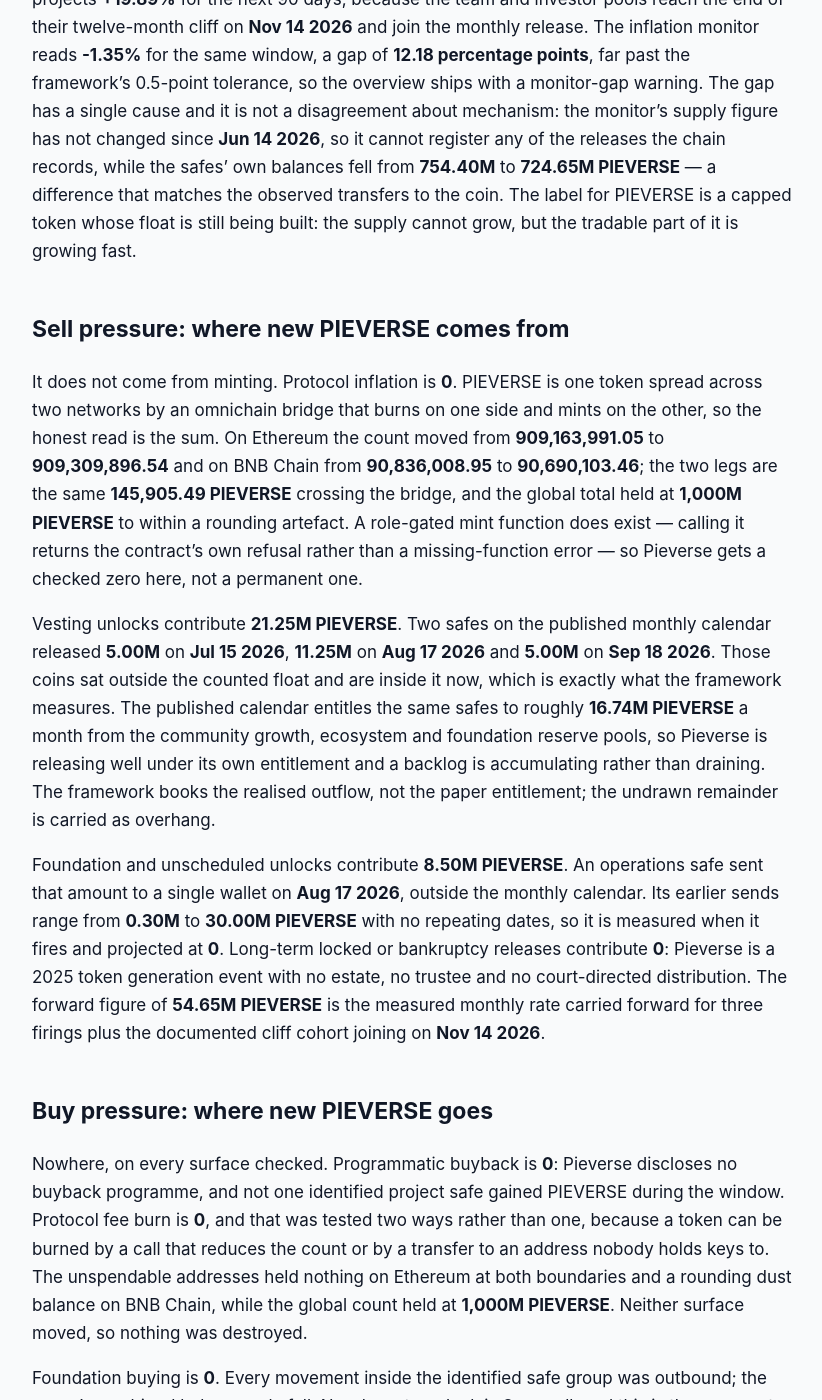
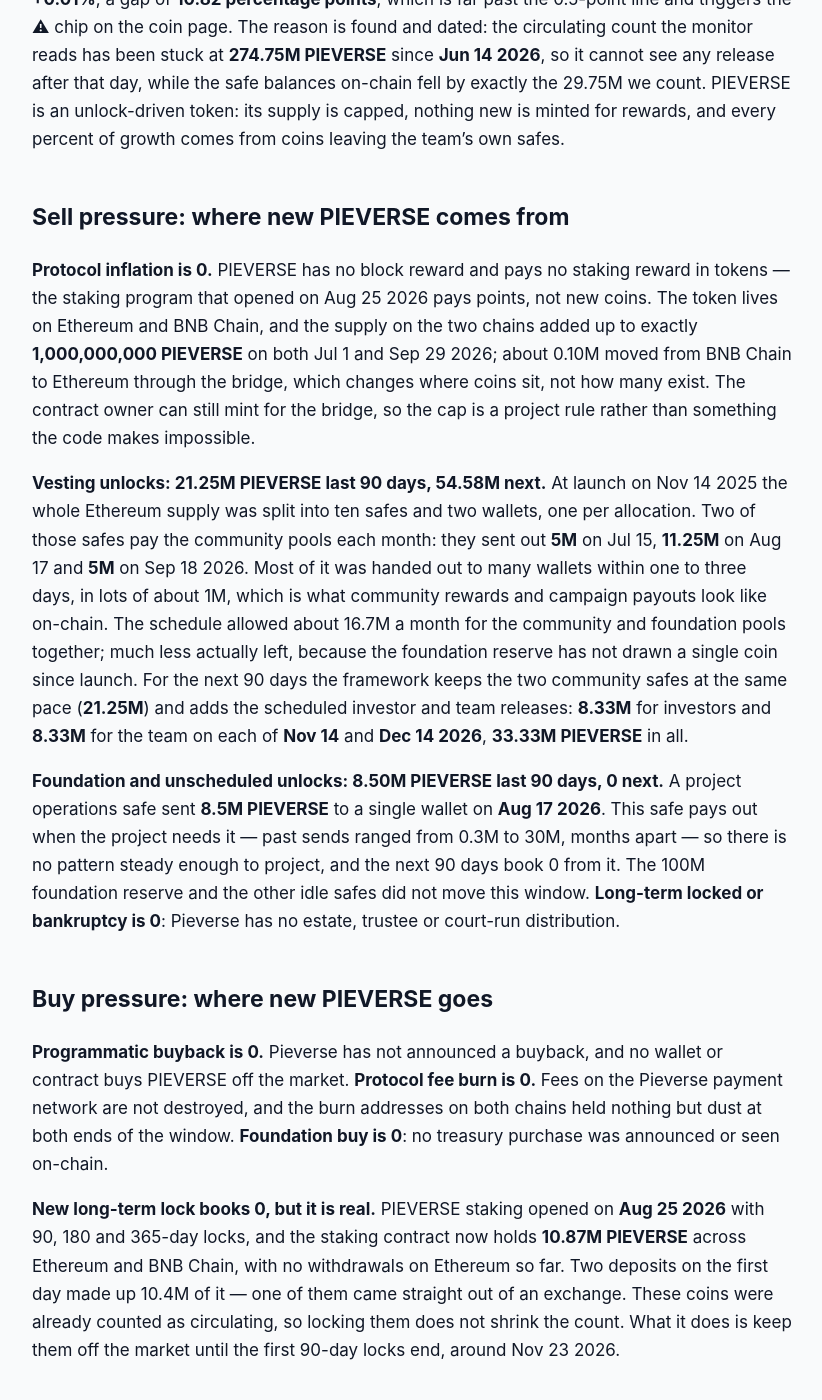
Before and after one commit to jeevansongmy-spec/mrnasdog-articles, a Jekyll site: the page built from crypto/pieverse-pressure-framework.md, in a window 1280 px wide and 1400 px high, scrolled down 613 px. Shown: the whole window, without its empty margins (228-1050 px from the left). Built offline with Jekyll 4.4.1, drawn with Linux system fonts in a browser that asks for light colours; some of the changed text lies outside the part shown.

Commit message:
publish: crypto/pieverse-pressure-framework

```diff
--- a/crypto/pieverse-pressure-framework.md
+++ b/crypto/pieverse-pressure-framework.md
@@ -1,6 +1,6 @@
 ---
 title:         "PIEVERSE Inflation Analysis · September 2026 · Supply growing · projected to keep growing"
-description:   "PIEVERSE cannot be minted, yet its float grew 10.83% in 90 days as vesting safes released 29.75M tokens. A November cliff doubles the monthly release."
+description:   "PIEVERSE is inflationary: 29.75M released from project safes in 90 days, +10.83% net, no buyback or burn, and +19.87% next as investor unlocks start Nov 14 2026."
 canonical_url: "https://mrnasdog.com/research/pieverse/inflation"
 tags:          ["crypto", "pieverse", "tokenomics", "vesting"]
 published:     true
@@ -10,46 +10,44 @@ Originally published at [PIEVERSE Inflation Analysis · September 2026 · Supply
 
 # PIEVERSE Inflation Analysis · September 2026 · Supply growing · projected to keep growing
 
-Pieverse cannot print PIEVERSE — the count in existence read exactly **1,000M PIEVERSE** across Ethereum and BNB Chain at both ends of the last 90 days — and the Pressure Framework still reads PIEVERSE at **+10.83%** over that window and **+19.89%** over the next 90 days. All of it comes from one mechanism: vesting safes holding **724.65M PIEVERSE** handing coins to the market on a monthly calendar that began at the Nov 14 2025 token generation event. Sell pressure is **29.75M PIEVERSE**, buy pressure is **0**, and the cap is a hard **1,000M PIEVERSE** that no mint can lift.
+The MrNasdog Pressure Framework reads PIEVERSE as inflationary: **29.75M PIEVERSE** left the Pieverse project safes in the last 90 days, a net **+10.83%** of the **274.75M** circulating, with no buyback and no burn to offset it. The next 90 days read **+19.87%**, because the 12-month lock on the investor and team allocations ends on **Nov 14 2026** and adds **33.33M PIEVERSE** to the monthly community payouts. The supply is capped at **1B PIEVERSE**, so the ceiling is fixed — but about **728.65M** of it still sits in project safes waiting to be released.
 
 ## The verdict, in one paragraph
 
-Against a circulating base of **274.75M PIEVERSE**, the framework books **29.75M PIEVERSE** of sell pressure and **0** of buy pressure over the trailing 90 days — a net of **+10.83%** — and projects **+19.89%** for the next 90 days, because the team and investor pools reach the end of their twelve-month cliff on **Nov 14 2026** and join the monthly release. The inflation monitor reads **-1.35%** for the same window, a gap of **12.18 percentage points**, far past the framework’s 0.5-point tolerance, so the overview ships with a monitor-gap warning. The gap has a single cause and it is not a disagreement about mechanism: the monitor’s supply figure has not changed since **Jun 14 2026**, so it cannot register any of the releases the chain records, while the safes’ own balances fell from **754.40M** to **724.65M PIEVERSE** — a difference that matches the observed transfers to the coin. The label for PIEVERSE is a capped token whose float is still being built: the supply cannot grow, but the tradable part of it is growing fast.
+Over the trailing 90 days (Jul 1 to Sep 29 2026) Pieverse released **29.75M PIEVERSE** from its vesting safes and removed nothing, so the framework reads **+10.83% net**. Over the next 90 days it projects **54.58M PIEVERSE** released and **+19.87% net**. The inflation monitor reads **+0.01%**, a gap of **10.82 percentage points**, which is far past the 0.5-point line and triggers the ⚠ chip on the coin page. The reason is found and dated: the circulating count the monitor reads has been stuck at **274.75M PIEVERSE** since **Jun 14 2026**, so it cannot see any release after that day, while the safe balances on-chain fell by exactly the 29.75M we count. PIEVERSE is an unlock-driven token: its supply is capped, nothing new is minted for rewards, and every percent of growth comes from coins leaving the team's own safes.
 
 ## Sell pressure: where new PIEVERSE comes from
 
-It does not come from minting. Protocol inflation is **0**. PIEVERSE is one token spread across two networks by an omnichain bridge that burns on one side and mints on the other, so the honest read is the sum. On Ethereum the count moved from **909,163,991.05** to **909,309,896.54** and on BNB Chain from **90,836,008.95** to **90,690,103.46**; the two legs are the same **145,905.49 PIEVERSE** crossing the bridge, and the global total held at **1,000M PIEVERSE** to within a rounding artefact. A role-gated mint function does exist — calling it returns the contract’s own refusal rather than a missing-function error — so Pieverse gets a checked zero here, not a permanent one.
+**Protocol inflation is 0.** PIEVERSE has no block reward and pays no staking reward in tokens — the staking program that opened on Aug 25 2026 pays points, not new coins. The token lives on Ethereum and BNB Chain, and the supply on the two chains added up to exactly **1,000,000,000 PIEVERSE** on both Jul 1 and Sep 29 2026; about 0.10M moved from BNB Chain to Ethereum through the bridge, which changes where coins sit, not how many exist. The contract owner can still mint for the bridge, so the cap is a project rule rather than something the code makes impossible.
 
-Vesting unlocks contribute **21.25M PIEVERSE**. Two safes on the published monthly calendar released **5.00M** on **Jul 15 2026**, **11.25M** on **Aug 17 2026** and **5.00M** on **Sep 18 2026**. Those coins sat outside the counted float and are inside it now, which is exactly what the framework measures. The published calendar entitles the same safes to roughly **16.74M PIEVERSE** a month from the community growth, ecosystem and foundation reserve pools, so Pieverse is releasing well under its own entitlement and a backlog is accumulating rather than draining. The framework books the realised outflow, not the paper entitlement; the undrawn remainder is carried as overhang.
+**Vesting unlocks: 21.25M PIEVERSE last 90 days, 54.58M next.** At launch on Nov 14 2025 the whole Ethereum supply was split into ten safes and two wallets, one per allocation. Two of those safes pay the community pools each month: they sent out **5M** on Jul 15, **11.25M** on Aug 17 and **5M** on Sep 18 2026. Most of it was handed out to many wallets within one to three days, in lots of about 1M, which is what community rewards and campaign payouts look like on-chain. The schedule allowed about 16.7M a month for the community and foundation pools together; much less actually left, because the foundation reserve has not drawn a single coin since launch. For the next 90 days the framework keeps the two community safes at the same pace (**21.25M**) and adds the scheduled investor and team releases: **8.33M** for investors and **8.33M** for the team on each of **Nov 14** and **Dec 14 2026**, **33.33M PIEVERSE** in all.
 
-Foundation and unscheduled unlocks contribute **8.50M PIEVERSE**. An operations safe sent that amount to a single wallet on **Aug 17 2026**, outside the monthly calendar. Its earlier sends range from **0.30M** to **30.00M PIEVERSE** with no repeating dates, so it is measured when it fires and projected at **0**. Long-term locked or bankruptcy releases contribute **0**: Pieverse is a 2025 token generation event with no estate, no trustee and no court-directed distribution. The forward figure of **54.65M PIEVERSE** is the measured monthly rate carried forward for three firings plus the documented cliff cohort joining on **Nov 14 2026**.
+**Foundation and unscheduled unlocks: 8.50M PIEVERSE last 90 days, 0 next.** A project operations safe sent **8.5M PIEVERSE** to a single wallet on **Aug 17 2026**. This safe pays out when the project needs it — past sends ranged from 0.3M to 30M, months apart — so there is no pattern steady enough to project, and the next 90 days book 0 from it. The 100M foundation reserve and the other idle safes did not move this window. **Long-term locked or bankruptcy is 0**: Pieverse has no estate, trustee or court-run distribution.
 
 ## Buy pressure: where new PIEVERSE goes
 
-Nowhere, on every surface checked. Programmatic buyback is **0**: Pieverse discloses no buyback programme, and not one identified project safe gained PIEVERSE during the window. Protocol fee burn is **0**, and that was tested two ways rather than one, because a token can be burned by a call that reduces the count or by a transfer to an address nobody holds keys to. The unspendable addresses held nothing on Ethereum at both boundaries and a rounding dust balance on BNB Chain, while the global count held at **1,000M PIEVERSE**. Neither surface moved, so nothing was destroyed.
+**Programmatic buyback is 0.** Pieverse has not announced a buyback, and no wallet or contract buys PIEVERSE off the market. **Protocol fee burn is 0.** Fees on the Pieverse payment network are not destroyed, and the burn addresses on both chains held nothing but dust at both ends of the window. **Foundation buy is 0**: no treasury purchase was announced or seen on-chain.
 
-Foundation buying is **0**. Every movement inside the identified safe group was outbound; the group’s combined balance only fell. New long-term lock is **0** as well, and this is the row most likely to be misread. Pieverse opened a locked staking product on **Aug 25 2026** with ninety-day, one-hundred-eighty-day and one-year terms, and the staking pool has taken in **10.72M PIEVERSE**. Those coins were already counted as tradable, and the pool itself sits inside the counted float, so locking them moves supply from one counted wallet to another and removes nothing. It is a genuine demand signal and a genuine constraint on near-term selling, but it is not a supply removal, and the Pressure Framework only credits a removal it can see leave the counted float.
+**New long-term lock books 0, but it is real.** PIEVERSE staking opened on **Aug 25 2026** with 90, 180 and 365-day locks, and the staking contract now holds **10.87M PIEVERSE** across Ethereum and BNB Chain, with no withdrawals on Ethereum so far. Two deposits on the first day made up 10.4M of it — one of them came straight out of an exchange. These coins were already counted as circulating, so locking them does not shrink the count. What it does is keep them off the market until the first 90-day locks end, around Nov 23 2026.
 
 ## Foundation and overhang
 
-The overhang is the story of this coin. Ten identified safes held **724.65M PIEVERSE** at the end of the window — close to three quarters of the entire cap, and a figure that reconstructs the non-circulating bucket to within **0.60M PIEVERSE**. The largest are a **166.00M** safe and a **150.00M** safe, a second **150.00M** safe matching the size of the investor pool, the **100.00M** foundation reserve, a **50.00M** safe and two holding **20.00M** each. None of those seven moved a single token in the window. The three that did move are the two calendar safes, now holding **62.50M** between them, and the operations safe holding **10.15M PIEVERSE** across both networks.
+The PIEVERSE overhang is large and fully visible. Project safes hold **728.65M PIEVERSE** — almost three quarters of the 1B cap: **150M** for investors and **200M** for the team and advisors (both locked until Nov 14 2026), a **166M** community reserve and a **100M** foundation reserve that have never moved, **62.5M** in the two safes that make the monthly payouts, **10.15M** in the operations safe (4M of it on BNB Chain), and **40M** in two safes that were idle this window. Outside the safes, three large wallets from earlier handouts hold 33M, 30M and 19.5M PIEVERSE and did not move. We read every one of these balances directly on-chain at each rebuild; if any of them falls between rebuilds, the outflow enters the sell side at the next refresh.
 
-Every one of these safes is readable on a live block explorer and is refreshed on each rebuild, which is why the ledger closes: the group’s balance fell by **29.75M PIEVERSE** over the window and the four observed transfers sum to the same **29.75M**, with no residual. If any of these balances falls between refreshes beyond the release already counted, the outflow enters the Foundation row at the next refresh. The pools carrying the most forward risk are team and advisors at **200.00M PIEVERSE** and investors at **150.00M PIEVERSE**, both locked until **Nov 14 2026** and then released over twenty-four and eighteen months respectively. No buyback accumulation wallet and no bankruptcy residual exist for PIEVERSE.
+## How PIEVERSE compares to other unlock-driven tokens
 
-## How PIEVERSE compares to other capped vesting tokens
+PIEVERSE belongs to the class of capped tokens whose supply grows only through vesting. That separates it from uncapped proof-of-stake Layer 1s such as Ethereum, where validators are paid in new coins every block and the growth never ends, and from halving coins such as Bitcoin, where new supply falls on a fixed timetable. For PIEVERSE the total is fixed at 1B; what grows is the share of that billion that is free to trade — about 27% today.
 
-A hard cap and a stable float are separate properties, and PIEVERSE is the clearest possible demonstration of the difference. A halving-model chain like Bitcoin mints new units and slows that minting on a schedule; the total rises while the rate falls. PIEVERSE mints nothing at all and its total can never rise, yet its tradable float grew **10.83%** in a quarter because roughly **72%** of the cap started life inside safes. A holder comparing the two needs the lockup calendar, not the supply cap; the cap is the less informative of the two numbers.
+Among unlock-driven tokens, Pieverse sits early in its schedule. Tokens like Starknet or Arbitrum release insider allocations on a monthly calendar after a first-year cliff, and their float grows by a steady slice of the remaining locked supply each month. PIEVERSE has just reached that stage: its community pools are already paying out monthly, and the investor and team cliff on Nov 14 2026 roughly doubles the scheduled monthly release. Because only about 27% of the supply circulates, each release is large next to the float — the same 16.67M would matter far less for a token with most of its supply already out.
 
-Against an exchange token with a quarterly fee burn, the contrast is on the other side of the ledger. Those tokens post a measurable destruction every quarter that offsets or exceeds their releases, which is why several of them read negative in this framework. Pieverse has no burn, no fee routing into the token and no buyback, so the buy column is empty by design and every release lands in full. Against a fair-launched token with no insider allocation, PIEVERSE carries the opposite profile again: nearly all of its future supply pressure is scheduled, dated and known in advance, which makes it more predictable but not smaller.
-
-The nearest structural analogues are 2025-vintage venture-backed launches with a twelve-month insider cliff — tokens where the first anniversary, not the launch, is the real supply event. PIEVERSE reaches that anniversary on **Nov 14 2026**, inside this forecast window, and the monthly release roughly doubles from that date. The staking product that opened on **Aug 25 2026** is the standard answer to that problem, and it is worth watching precisely because it could absorb part of the release without ever showing up as a supply removal.
+What PIEVERSE lacks is a counterweight. Tokens that route fees into a buyback or a burn — Hyperliquid and BNB are the best-known cases — can absorb part of their unlocks. Pieverse has no such mechanism today, so every released coin adds to supply one for one. Its staking program locks coins for up to a year but does not remove them from the float.
 
 ## What to watch in the next 90 days
 
-Check the two calendar safes around **Oct 14 2026**: a release near the recent rate keeps the forecast intact, while a catch-up draw toward the full **16.74M PIEVERSE** entitlement would push the reading higher. The single most important date is **Nov 14 2026**, when the team and investor cliffs expire and the monthly release is scheduled to roughly double to **33.40M PIEVERSE**; watch whether the **150.00M** investor safe and the large team safes actually begin transferring, because until now they have not moved at all. Then watch the same pair on **Dec 14 2026** for confirmation that the doubled rate is real rather than a one-off. Separately, watch the staking pool above **10.72M PIEVERSE** and whether Pieverse announces any token-denominated reward for it, which would turn a neutral lock into a new release. Finally, watch for a first disclosed burn or buyback; nothing in the whitepaper promises one today.
+First, **Oct 14 2026** and the following months: whether the two community safes keep paying out about 7M PIEVERSE a month, or move closer to the full schedule — and whether the operations safe, which last paid out on Aug 17 2026, sends another large batch. Second, **Nov 14 2026**: the investor and team lock ends and the first **16.67M PIEVERSE** of those pools become due — watch whether the two investor and team safes actually send coins out, and where they go. Third, **Dec 14 2026**: the second investor and team release of the same size. Fourth, the foundation reserve of **100M PIEVERSE**: it has taken nothing since launch, and a first draw would raise the monthly pace. Fifth, around **Nov 23 2026** the first 90-day staking locks end, which frees coins that are already counted but have been off the market.
 
 ## Summary
 
-The Pressure Framework reads PIEVERSE at **+10.83%** over the trailing 90 days and **+19.89%** projected forward. The supply itself is fixed at **1,000M PIEVERSE** and not one token was created or destroyed in the window; the entire reading comes from **29.75M PIEVERSE** moving out of vesting safes and into the market against **0** verified removals. The principal risk is the **724.65M PIEVERSE** still held in those safes, and the dated trigger is **Nov 14 2026**, when the team and investor cliffs expire. The monitor difference stays visible on the overview because the monitor’s supply figure has not moved since **Jun 14 2026** and cannot show what the chain already recorded.
+The MrNasdog Pressure Framework reads PIEVERSE at **+10.83% net** over the last 90 days and **+19.87%** over the next 90: **29.75M PIEVERSE** of payouts from project safes, with the investor and team lock ending on Nov 14 2026 and adding **33.33M** more, against no buyback, no burn and no new minting. The structural mechanism is vesting out of a fixed 1B supply, with **728.65M PIEVERSE** still in project safes. The key risk is timing: the float is small, so each monthly release is large next to it, and the pace rises from November. The ceiling is the 1B cap; the supply can grow toward it for another two years as the safes empty.
 
-MrNasdog Pressure Framework analysis of PIEVERSE, Metric 1 — Inflation. Data + explanation only. Not financial advice. Updated Sep 20 2026.
+*MrNasdog Pressure Framework analysis of PIEVERSE, Metric 1 — Inflation. Data + explanation only. Not financial advice. Checked Sep 29 2026.*
```
